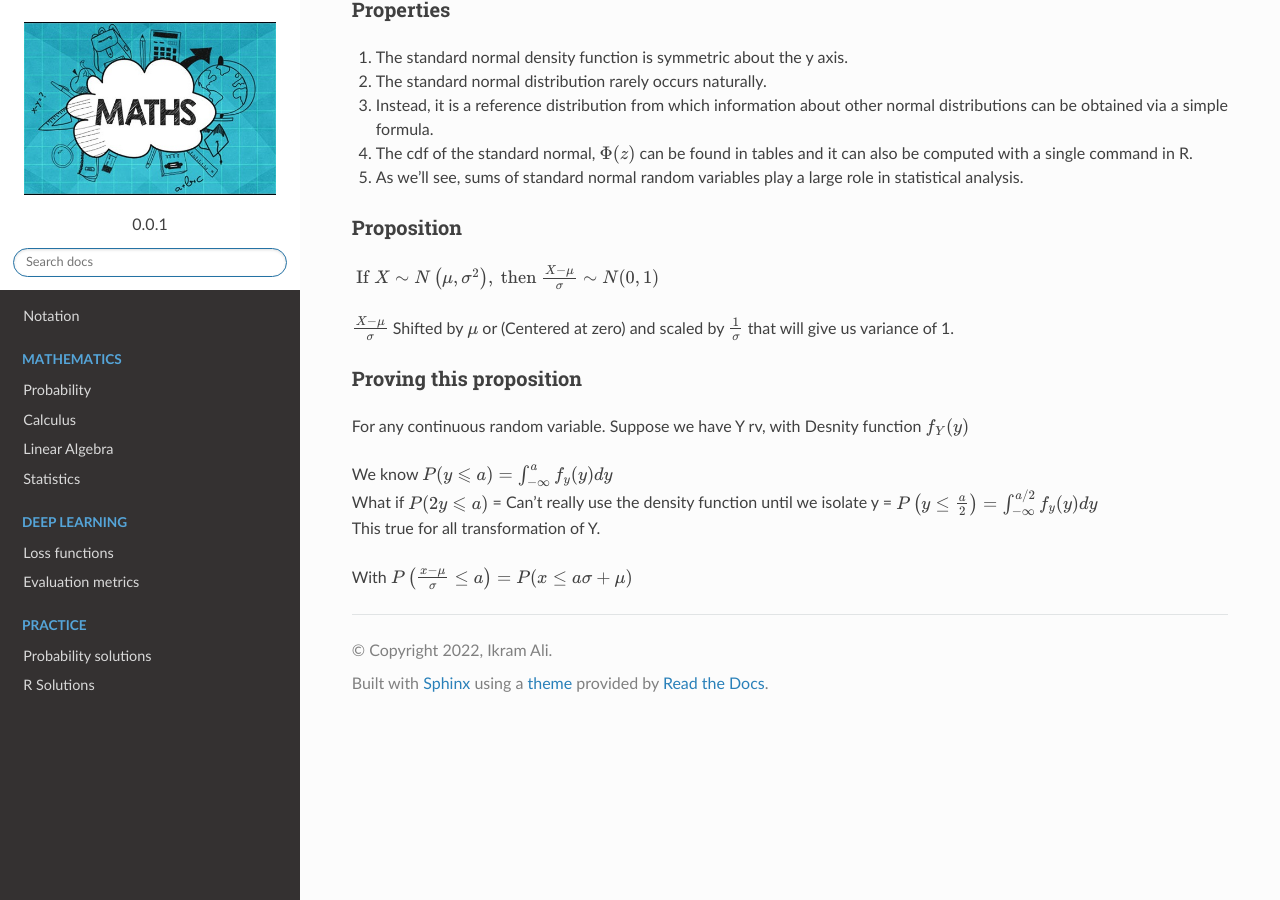
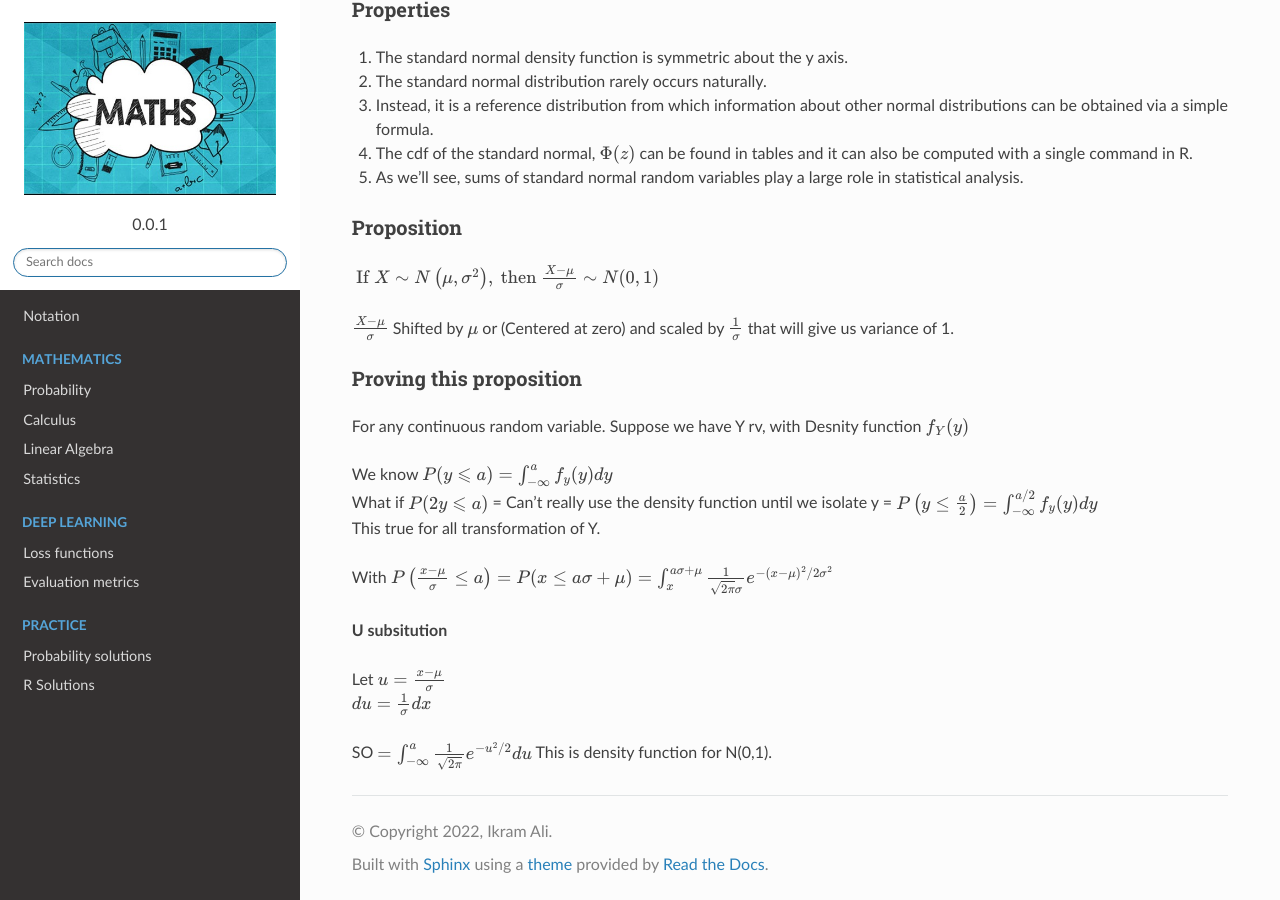
Before and after one commit to akkefa/ml-notes, a Sphinx documentation site: the page built from docs/probability/continuous_rv.rst, in a window 1280 px wide and 900 px high, scrolled down 4830 px. Built offline with Sphinx 7.4.7 and the Read the Docs theme 2.0.0, drawn with Linux system fonts in a browser that asks for light colours.

Commit message:
New changes.

```diff
--- a/docs/probability/continuous_rv.rst
+++ b/docs/probability/continuous_rv.rst
@@ -215,4 +215,11 @@ For any continuous random variable. Suppose we have Y rv, with Desnity function
 | What if :math:`P(2y \leqslant a)` =  Can't really use the density function until we isolate y = :math:`P\left(y \leq \frac{a}{2}\right) = \int_{-\infty}^{a / 2} f_{y}(y) d y`
 | This true for all transformation of Y.
 
-With :math:`P\left(\frac{x-\mu}{\sigma} \leq a\right)=P(x \leq a \sigma+\mu)`
+With :math:`P\left(\frac{x-\mu}{\sigma} \leq a\right)=P(x \leq a \sigma+\mu) = \int_{x}^{a \sigma+\mu} \frac{1}{\sqrt{2 \pi} \sigma} e^{-(x-\mu)^{2} / 2 \sigma^{2}}`
+
+**U subsitution**
+
+| Let :math:`u=\frac{x-\mu}{\sigma}`
+| :math:`d u=\frac{1}{\sigma} d x`
+
+SO :math:`= \int_{-\infty}^{a} \frac{1}{\sqrt{2 \pi}} e^{-u^{2} / 2} d u`  This is density function for N(0,1).
```
